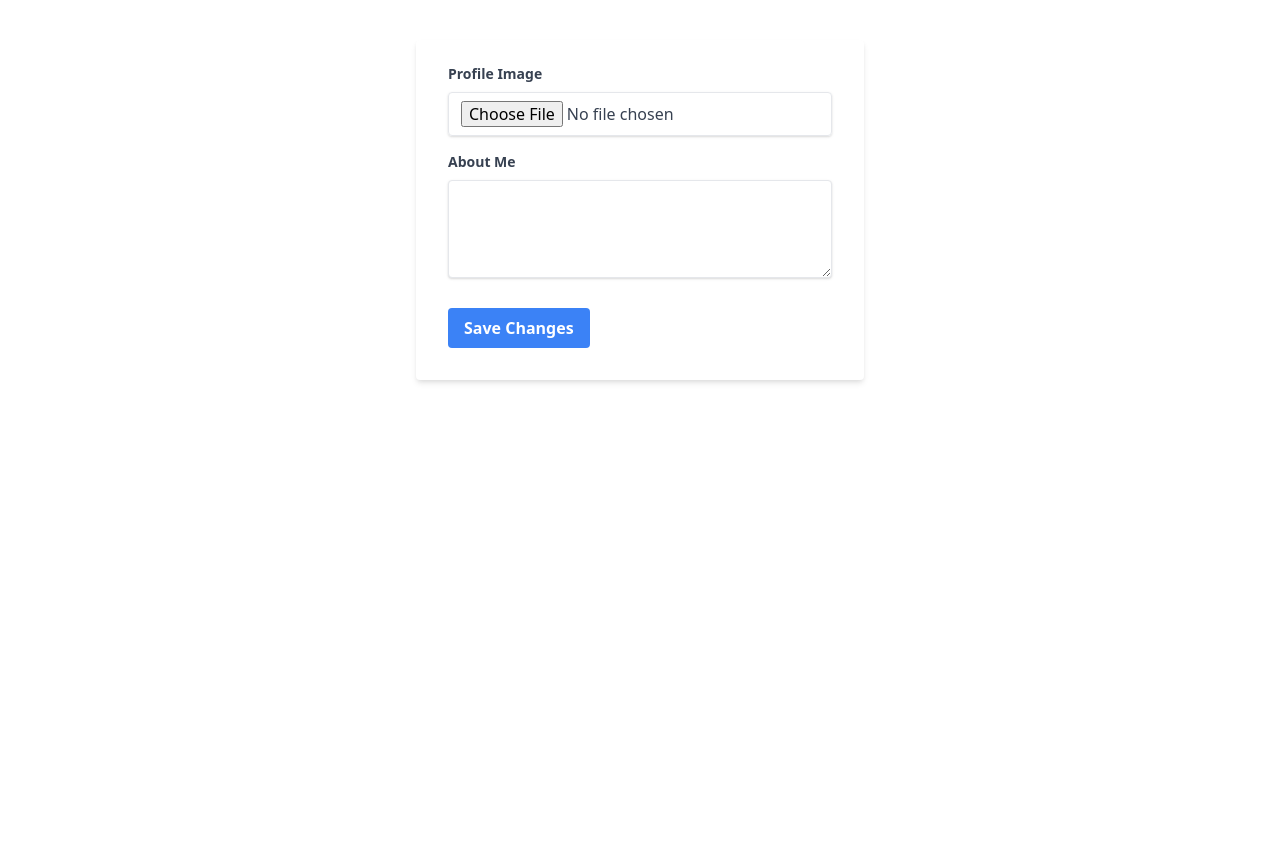
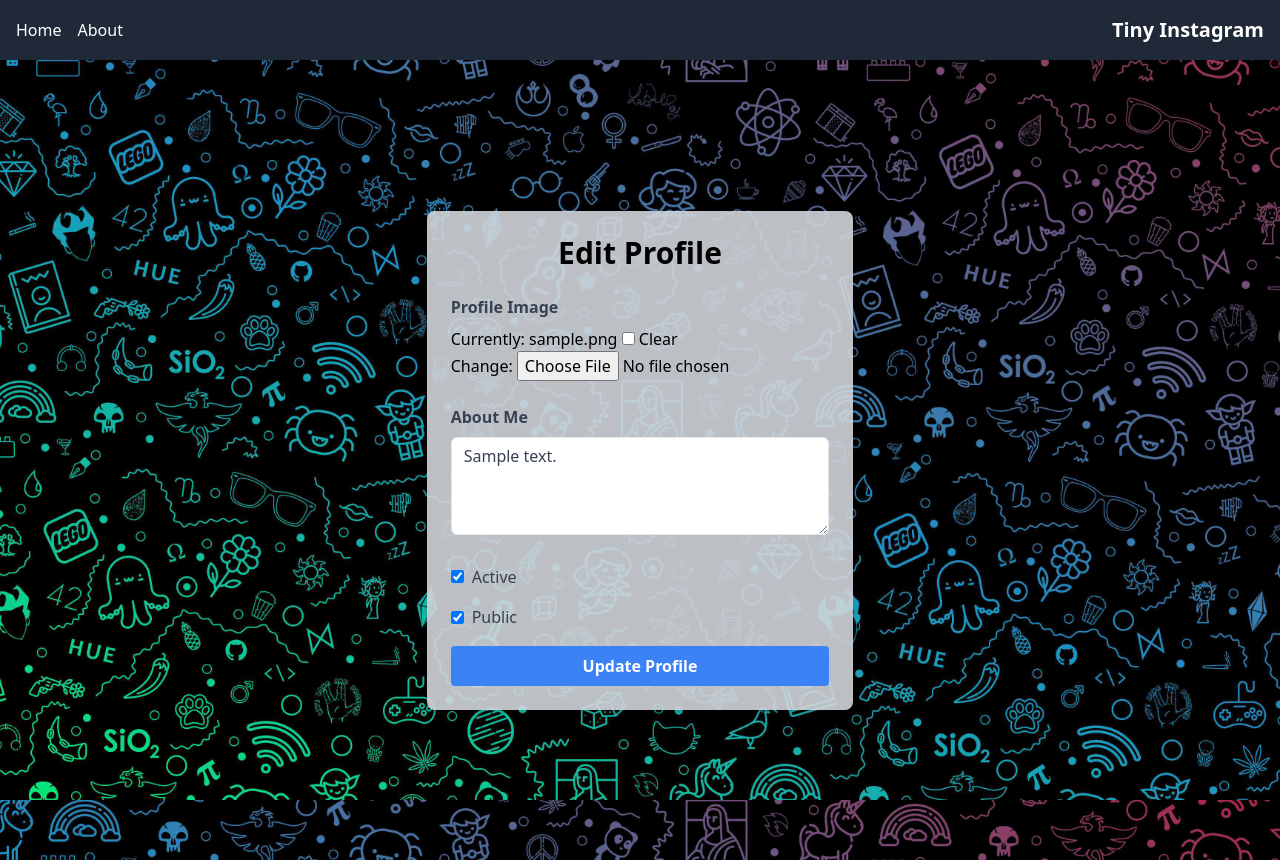
Before and after one commit to HamidBalaghi/Maktab105_TinyInstagram, a Django app: page /editprofile/1 in a window 1280 px wide. Before the commit the page ends 383 px from the top, so only its background shows below. Run offline with Django 5.2, Linux system fonts and the light colour scheme; a user stored in the database is signed in; tables that the repository leaves empty hold one stand-in row (values such as "Sample post").

Commit message:
🎨 Edit template proportional to new Edit Profile View

```diff
--- a/templates/account/editprofile.html
+++ b/templates/account/editprofile.html
@@ -1,39 +1,35 @@
-<!DOCTYPE html>
-<html lang="en">
+{% extends "base/base.html" %}
 
-<head>
-    <meta charset="UTF-8">
-    <meta name="viewport" content="width=device-width, initial-scale=1.0">
-    <title>Edit Profile</title>
-    <link href="https://cdn.jsdelivr.net/npm/tailwindcss@2.2.19/dist/tailwind.min.css" rel="stylesheet">
-</head>
-<body>
-<div class="max-w-md mx-auto mt-10">
-    <form method="post" enctype="multipart/form-data" class="bg-white shadow-md rounded px-8 pt-6 pb-8 mb-4" action="" novalidate>
+{% block title %} Edit Profile {% endblock %}
+{% block content %}
+<div class="flex justify-center items-center h-screen">
+  <div class="bg-gray-300 bg-opacity-90 shadow-md rounded-lg p-6 w-full sm:w-3/4 md:w-1/2 lg:w-1/3">
+    <h2 class="text-3xl font-bold mb-6 text-center">Edit Profile</h2>
+    <form method="post" enctype="multipart/form-data">
       {% csrf_token %}
-        <div class="mb-4">
-            <label class="block text-gray-700 text-sm font-bold mb-2" for="image">
-                Profile Image
-            </label>
-            <input type="file" name="image" id="image"
-                   class="shadow appearance-none border rounded w-full py-2 px-3 text-gray-700 leading-tight focus:outline-none focus:shadow-outline">
+      {{ form.media }}
+      <div class="mb-6">
+        <label for="id_image" class="block text-gray-700 font-bold mb-2">Profile Image</label>
+        {{ form.image }}
       </div>
       <div class="mb-6">
-            <label class="block text-gray-700 text-sm font-bold mb-2" for="about_me">
-                About Me
+        <label for="id_about_me" class="block text-gray-700 font-bold mb-2">About Me</label>
+        <textarea id="id_about_me" name="about_me" rows="4" class="w-full px-3 py-2 border rounded-md text-gray-700 leading-tight focus:outline-none focus:shadow-outline" placeholder="Tell us about yourself">{{ form.instance.about_me }}</textarea>
+      </div>
+      <div class="mb-4">
+        <label for="id_is_active" class="inline-flex items-center">
+          <input type="checkbox" id="id_is_active" name="is_active" class="form-checkbox text-indigo-600" {% if form.instance.is_active %}checked{% endif %}>
+          <span class="ml-2 text-gray-700">Active</span>
         </label>
-            <textarea name="about_me" id="about_me"
-                      class="shadow appearance-none border rounded w-full py-2 px-3 text-gray-700 leading-tight focus:outline-none focus:shadow-outline"
-                      rows="4"></textarea>
       </div>
-        <div class="flex items-center justify-between">
-            <button type="submit"
-                    class="bg-blue-500 hover:bg-blue-700 text-white font-bold py-2 px-4 rounded focus:outline-none focus:shadow-outline">
-                Save Changes
-            </button>
+      <div class="mb-4">
+        <label for="id_is_public" class="inline-flex items-center">
+          <input type="checkbox" id="id_is_public" name="is_public" class="form-checkbox text-indigo-600" {% if form.instance.is_public %}checked{% endif %}>
+          <span class="ml-2 text-gray-700">Public</span>
+        </label>
       </div>
+      <button type="submit" class="bg-blue-500 hover:bg-blue-700 text-white font-bold py-2 px-4 rounded w-full">Update Profile</button>
     </form>
   </div>
-
-</body>
-</html>
+</div>
+{% endblock %}
```
Lines whose indentation alone changed are shown as unchanged.
